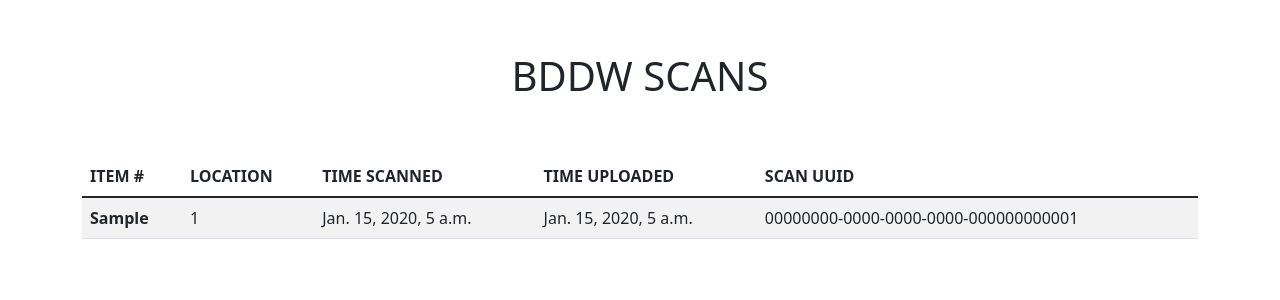
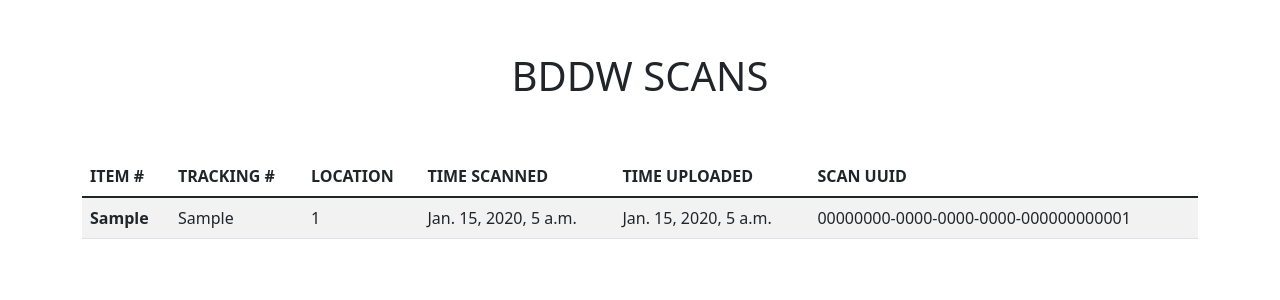
Before and after one commit to dev-bddw/mothership_scans, a Django app: page / in a window 1280 px wide. Shown: the part 56-356 px from the top of the page. Run offline with Django 3.2, Linux system fonts and the light colour scheme; a user stored in the database is signed in; tables that the repository leaves empty hold one stand-in row (values such as "Sample post"); parts of the project's set-up code (start-up, migrations or seed data) failed here and were passed over; some libraries are stand-ins or nearby versions.

Commit message:
added tracking

```diff
--- a/scans/templates/scans_list.html
+++ b/scans/templates/scans_list.html
@@ -9,6 +9,7 @@
     <thead>
       <tr>
         <th scope="col">ITEM #</th>
+        <th scope="col">TRACKING #</th>
         <th scope="col">LOCATION</th>
         <th scope="col">TIME SCANNED</th>
         <th scope="col">TIME UPLOADED</th>
@@ -19,6 +20,7 @@
         {% for scan in scans  %}
       <tr>
         <th scope="row">{{scan.sku}}</th>
+        <td>{{scan.tracking}}
         <td>{{scan.location}}</td>
         <td>{{scan.time_scan}}</td>
         <td>{{scan.time_upload}}</td>
```
